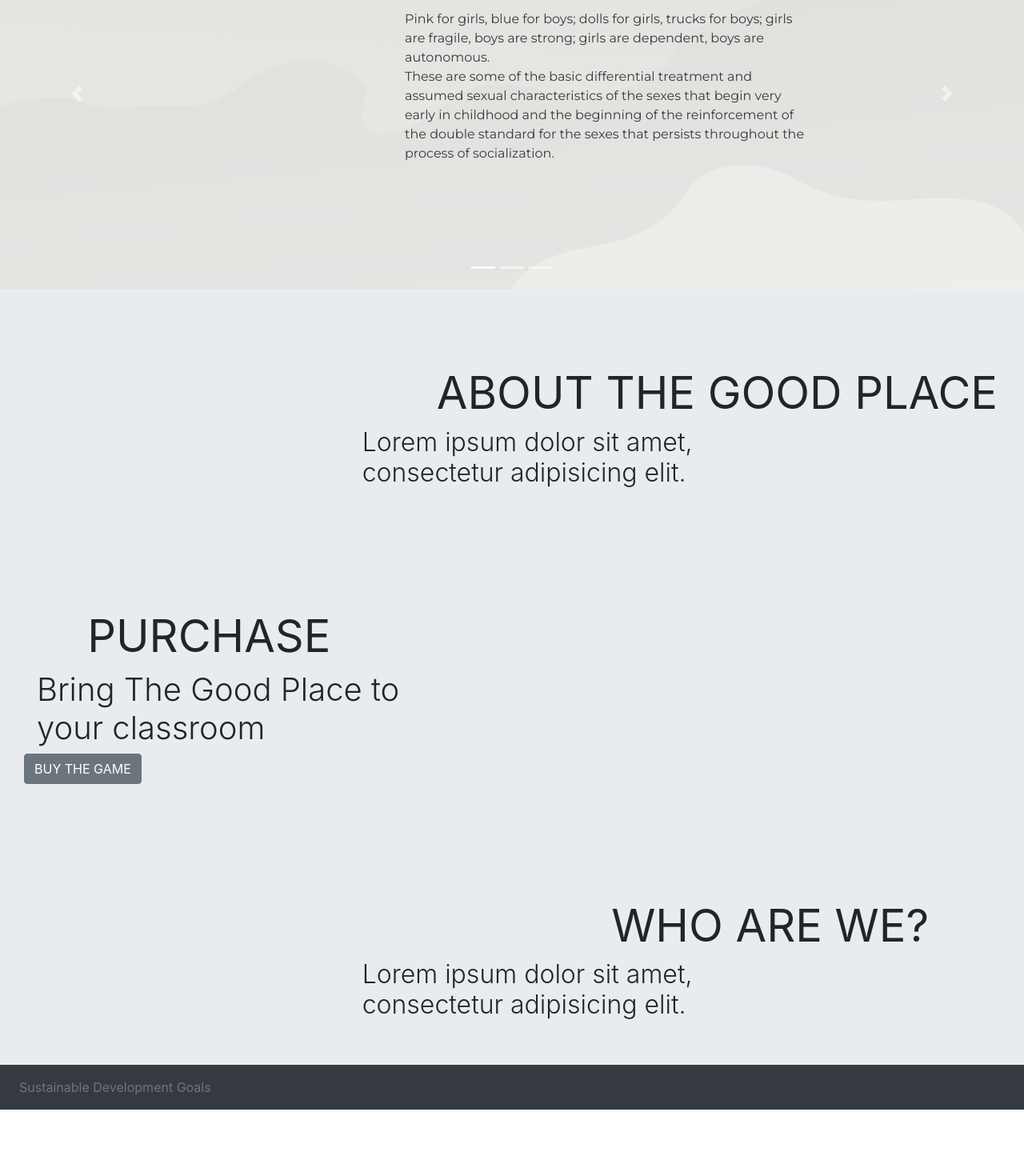
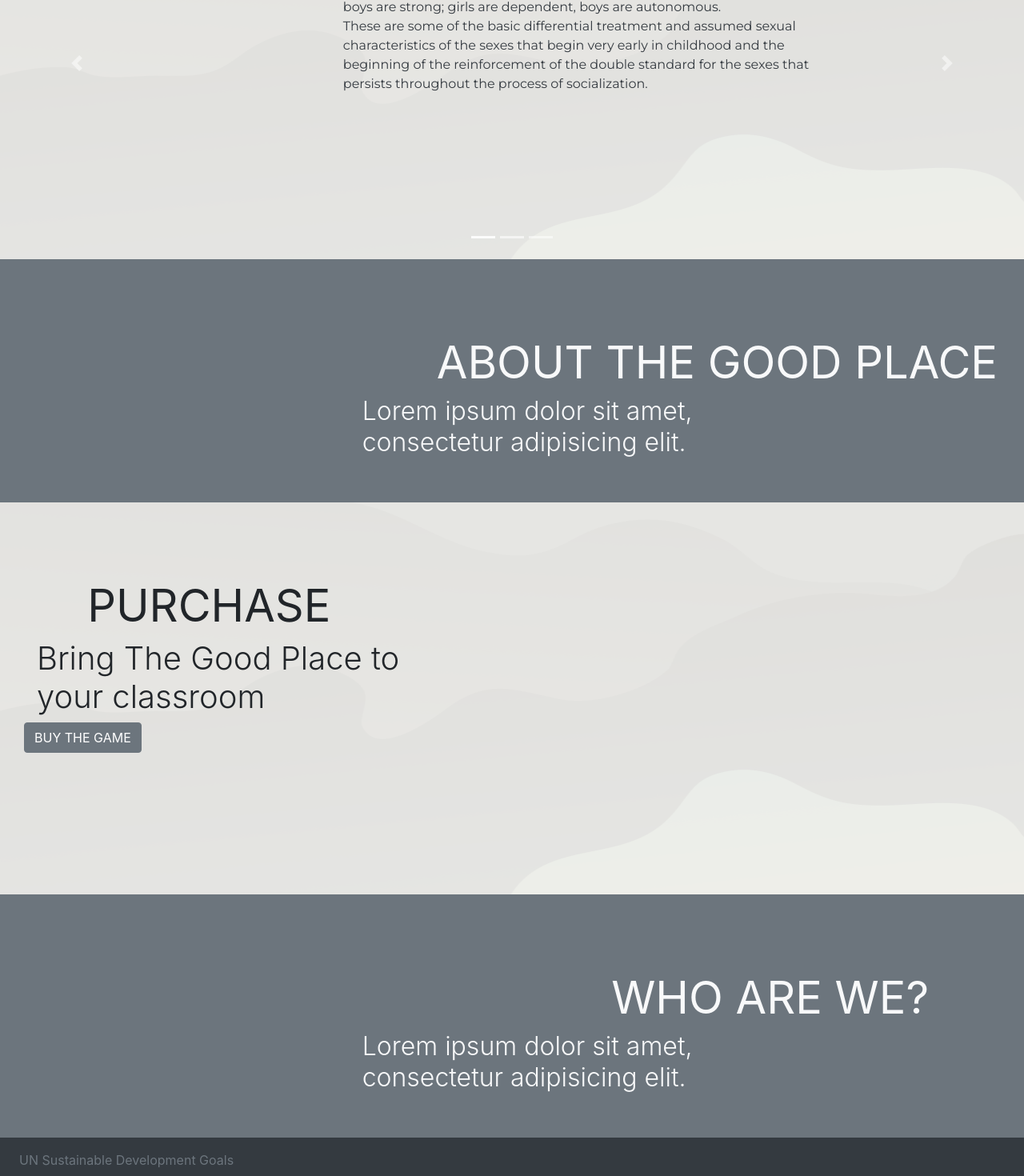
Before and after one commit to JoFont/ironhackathon, a React (Create React App) app: page / in a window 1280 px wide. Shown: the part 582-2052 px from the top of the page at 80% size. Before the commit the page ends 1969 px from the top, so only its background shows below. Built offline with nearby package versions, Linux system fonts and the light colour scheme.

Commit message:
Cenas
Co-authored-by: Joana Faustino <joanarozendo@gmail.com>

```diff
--- a/src/components/Footer.jsx
+++ b/src/components/Footer.jsx
@@ -11,7 +11,7 @@
 						target="blank"
 						className="py-2 pl-4 text-secondary nav-link"
 					>
-						Sustainable Development Goals
+						UN Sustainable Development Goals
 					</Nav.Link>
 {/* 					<Nav.Link
 						href="#"
--- a/src/styles/index.css
+++ b/src/styles/index.css
@@ -19,3 +19,8 @@
   background: url("../assets/BackgroundTexture.png") bottom center no-repeat;
   min-height: 490px;
 }
+
+.PurchaseBackground {
+  background: url("../assets/BackgroundTexture.png") bottom center no-repeat;
+  min-height: 490px;
+}
--- a/src/views/AboutView.jsx
+++ b/src/views/AboutView.jsx
@@ -5,16 +5,16 @@
 
 const AboutView = () => {
   return (
-    <Jumbotron fluid className="py-5 mb-0">
+    <Jumbotron fluid className="py-5 mb-0 bg-secondary">
       <Row className="pt-5">
         <Col md={5}></Col>
-        <Col>
+        <Col className="text-light">
         <h1 className="display-4 font-weight-normal">ABOUT THE GOOD PLACE</h1>
         </Col>
       </Row>
       <Row>
         <Col md={4}></Col>
-        <Col md={5}>
+        <Col md={5} className="text-light">
           <h2 className="font-weight-light pl-3">Lorem ipsum dolor sit amet, consectetur adipisicing elit.</h2>
         </Col>
       </Row>
--- a/src/views/ContactView.jsx
+++ b/src/views/ContactView.jsx
@@ -5,16 +5,16 @@
 
 const ContactView = () => {
   return (
-    <Jumbotron fluid className="py-5 mb-0">
+    <Jumbotron fluid className="py-5 mb-0 bg-secondary">
       <Row className="pt-5">
         <Col md={7}></Col>
-        <Col>
+        <Col className="text-light">
           <h1 className="display-4 font-weight-normal">WHO ARE WE?</h1>
         </Col>
       </Row>
       <Row>
         <Col md={4}></Col>
-        <Col md={5}>
+        <Col md={5} className="text-light">
           <h2 className="font-weight-light pl-3">Lorem ipsum dolor sit amet, consectetur adipisicing elit.</h2>
         </Col>
       </Row>
--- a/src/views/HeroView.jsx
+++ b/src/views/HeroView.jsx
@@ -18,8 +18,8 @@
 			</Row>
 			<Row>
 				<Col md={4}></Col>
-				<Col md={5} className="text-light">
-					<h2>
+				<Col md={8} className="text-light">
+					<h2 className="pl-5">
 						Bridging the Gap to a Better World
 					</h2>
 				</Col>
--- a/src/views/ProblemView.jsx
+++ b/src/views/ProblemView.jsx
@@ -14,7 +14,7 @@
             </Col>
           </Row>
           <Row className="mt-3">
-            <Col md={5}></Col>
+            <Col md={5} lg={4}></Col>
             <Col>
             <p className="text-left text-dark">Pink for girls, blue for boys; dolls for girls, trucks for boys; girls are fragile, boys are strong; girls are dependent, boys are autonomous.
             <br/>
--- a/src/views/PurchaseView.jsx
+++ b/src/views/PurchaseView.jsx
@@ -6,7 +6,7 @@
 
 const PurchaseView = () => {
   return (
-    <Jumbotron fluid className="py-5 mb-0">
+    <Jumbotron fluid className="py-5 mb-0 PurchaseBackground">
       <Row className="pt-5">
         <Col md={1}></Col>
         <Col>
```
Also changed, not shown: 1 other file (tests, documents, lock files or other folders).
